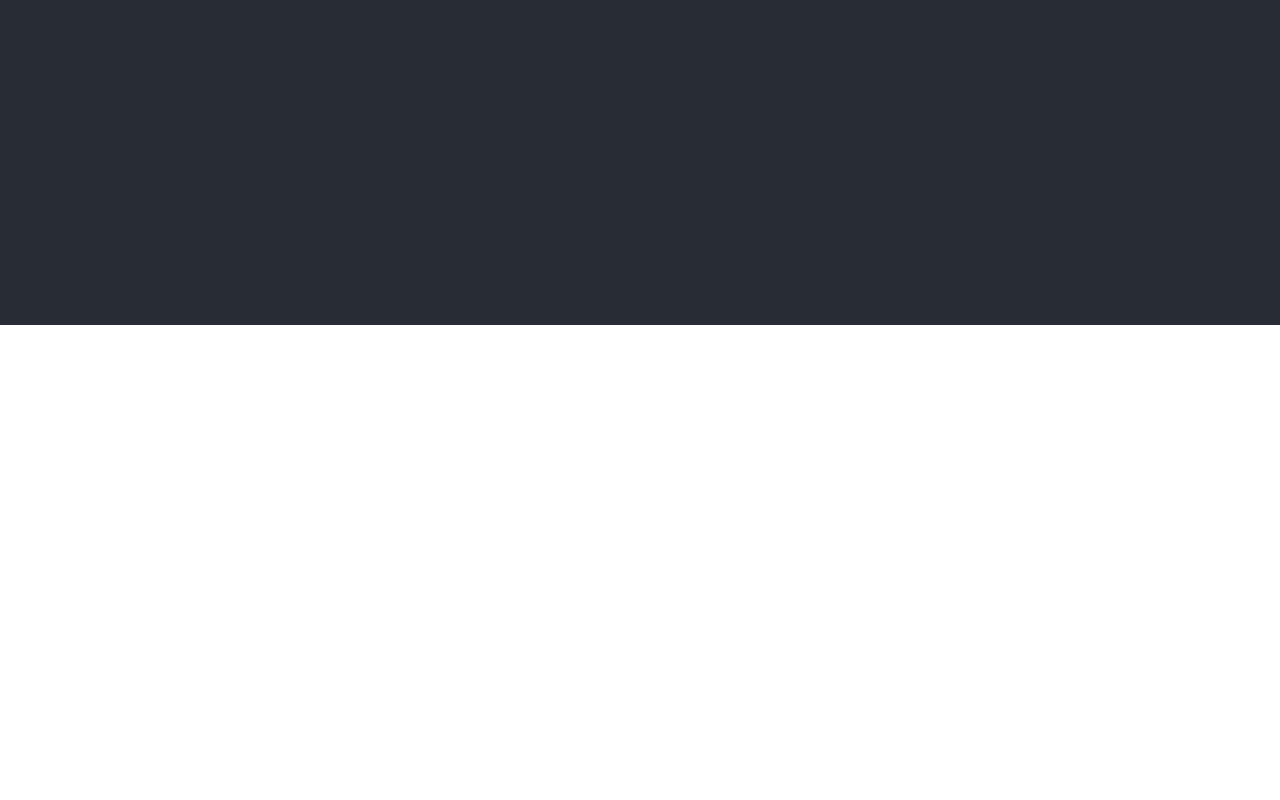
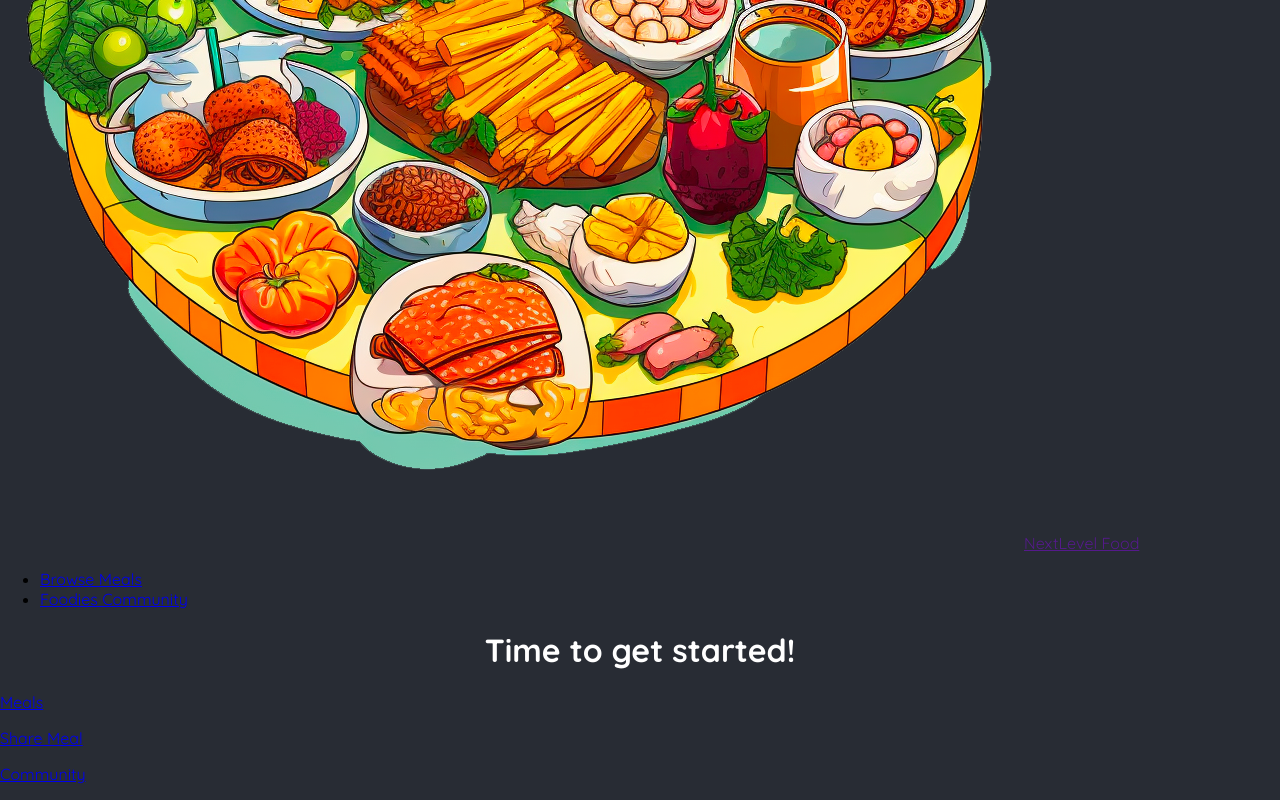
Before and after one commit to jihee00/foodies-app, a Next.js app: page / in a window 1280 px wide. Shown: the part 475-1275 px from the top of the page. Before the commit the page ends 800 px from the top, so only its background shows below. Built offline with nearby package versions, Linux system fonts and the light colour scheme.

Commit message:
Adding a custom component to a layout

```diff
--- a/app/layout.js
+++ b/app/layout.js
@@ -1,4 +1,5 @@
 import './globals.css';
+import MainHeader from '@/components/main-header';
 
 export const metadata = {
   title: 'NextLevel Food',
@@ -30,6 +31,7 @@
           </svg>
         </div>
 
+        <MainHeader />
         {children}
       </body>
     </html>
--- /dev/null
+++ b/components/main-header.js
@@ -0,0 +1,22 @@
+import Link from 'next/link';
+import logoImg from '@/assets/logo.png';
+
+export default function MainHeader() {
+    return <header>
+        <Link href="">
+            <img src={logoImg.src} alt="A plate with food on it" />
+            NextLevel Food
+        </Link>
+
+        <nav>
+            <ul>
+                <li>
+                    <Link href="/meals">Browse Meals</Link>
+                </li>
+                <li>
+                    <Link href="/community">Foodies Community</Link>
+                </li>
+            </ul>
+        </nav>
+    </header>
+}
```
Also changed, not shown: app/meals/[slug]/page.js (renamed from app/meals/[mealSlug]/page.js).
